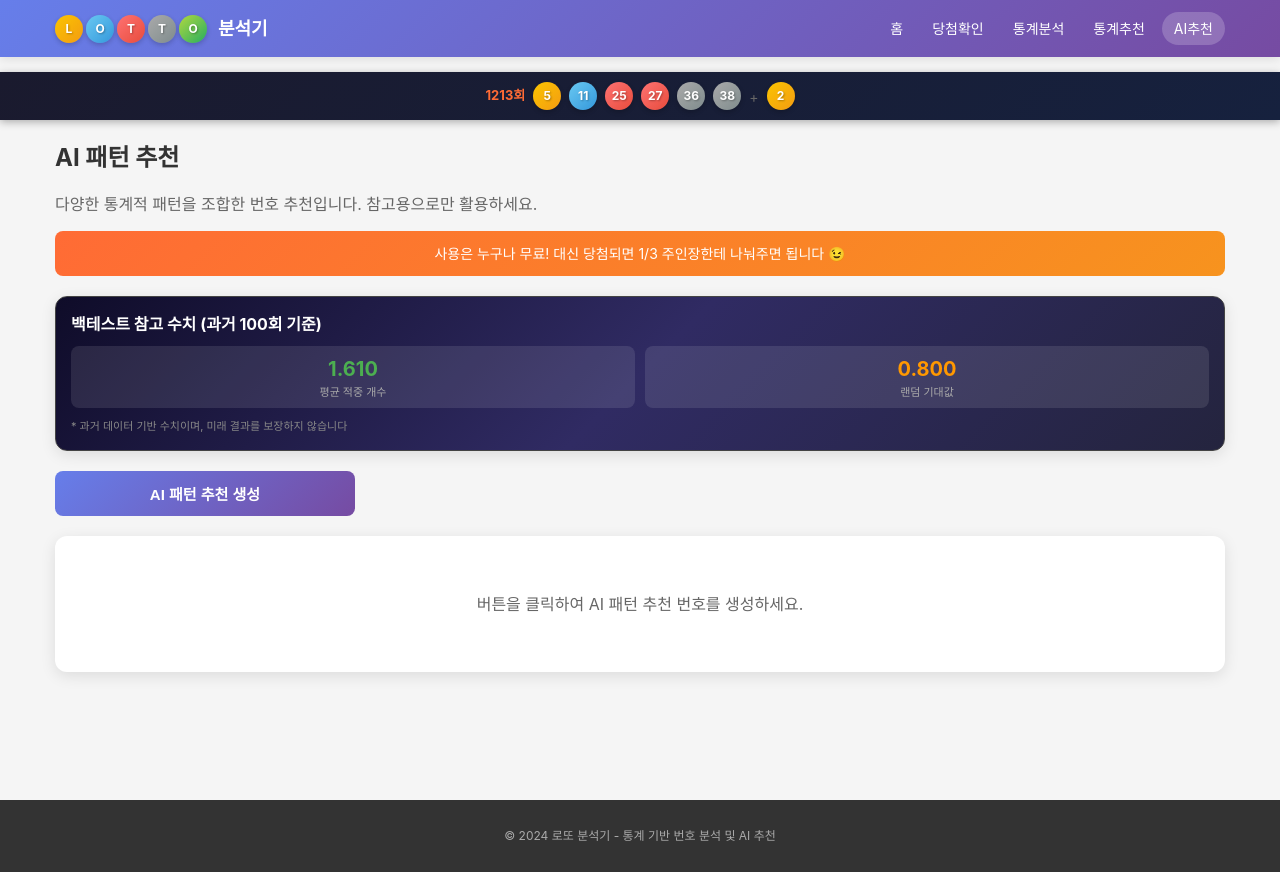
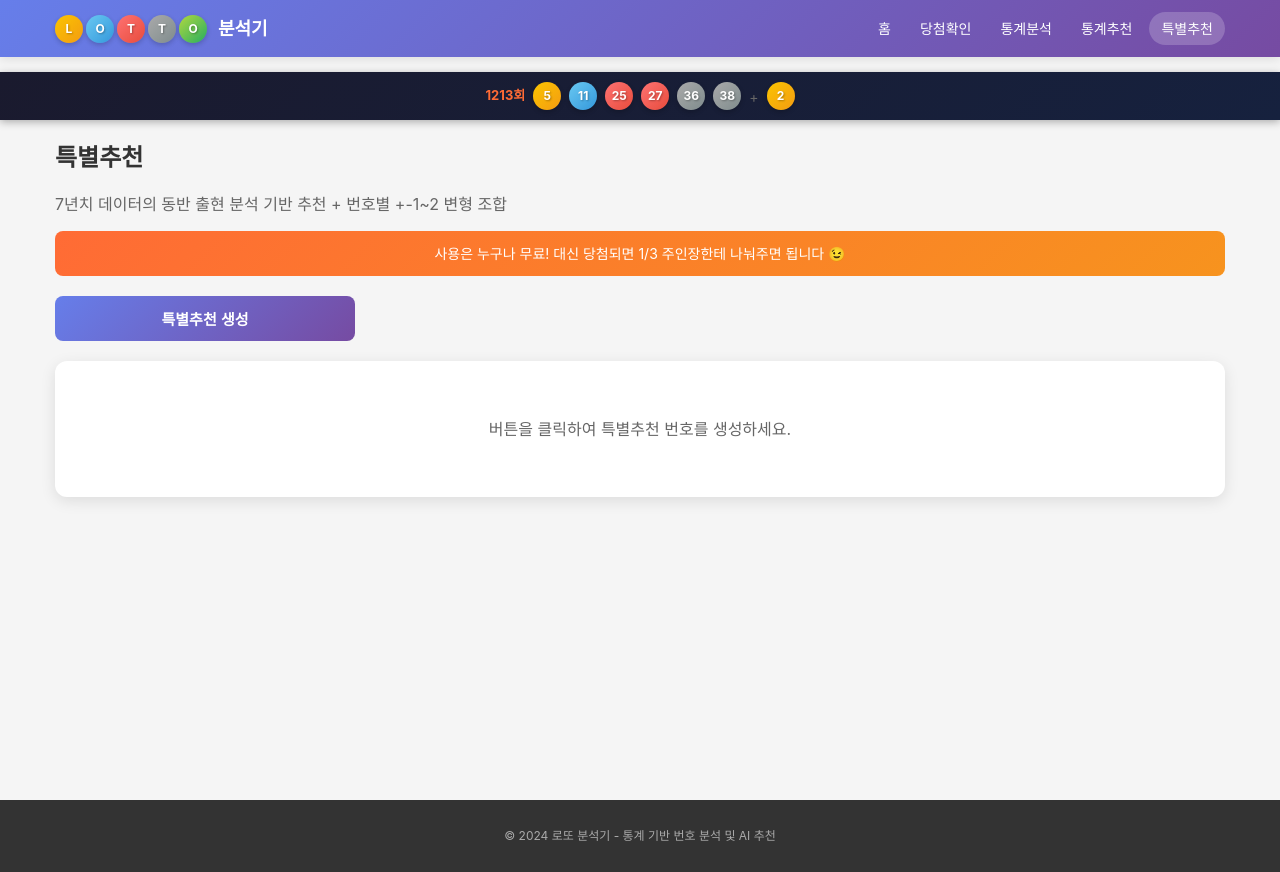
Before and after one commit to 1215kkm/prog_goodnumber, an ASP.NET Core app: page /ai-recommendations in a window 1280 px wide. Run offline with ASP.NET Core 8, Linux system fonts and the light colour scheme.

Commit message:
Replace AI추천 with 특별추천: pair-based 7yr analysis + +-1~2 variations
- Rename menu from AI추천 to 특별추천
- Show 7-year pair-based (동반출현) recommendation as base numbers
- Generate 10 variation sets with +-1~2 offsets per number
- 8 fixed patterns (alternating, ascending/descending, uniform shifts)
- 2 random variations for extra diversity
- Show offset diff indicators under each ball

https://claude.ai/code/session_01PYnhPM2YCk1wW7f83iVLwA

```diff
--- a/LottoAnalyzer.Web/Layout/MainLayout.razor
+++ b/LottoAnalyzer.Web/Layout/MainLayout.razor
@@ -17,7 +17,7 @@
                     <NavLink href="history">당첨확인</NavLink>
                     <NavLink href="statistics">통계분석</NavLink>
                     <NavLink href="recommendations">통계추천</NavLink>
-                    <NavLink href="ai-recommendations">AI추천</NavLink>
+                    <NavLink href="ai-recommendations">특별추천</NavLink>
                 </div>
             </div>
         </nav>
--- a/LottoAnalyzer.Web/Pages/AIRecommendations.razor
+++ b/LottoAnalyzer.Web/Pages/AIRecommendations.razor
@@ -1,6 +1,6 @@
 @page "/ai-recommendations"
 
-<PageTitle>AI 패턴 추천 - 로또 분석기</PageTitle>
+<PageTitle>특별추천 - 로또 분석기</PageTitle>
 
 <!-- 최근 당첨번호 (Sticky) -->
 @if (LatestResult != null)
@@ -19,153 +19,98 @@
 }
 
 <div class="container">
-    <h1 style="margin-bottom: 10px;">AI 패턴 추천</h1>
+    <h1 style="margin-bottom: 10px;">특별추천</h1>
     <p style="color: #666; margin-bottom: 15px;">
-        다양한 통계적 패턴을 조합한 번호 추천입니다. 참고용으로만 활용하세요.
+        7년치 데이터의 동반 출현 분석 기반 추천 + 번호별 +-1~2 변형 조합
     </p>
     <div style="background: linear-gradient(135deg, #ff6b35 0%, #f7931e 100%); color: #fff; padding: 12px 16px; border-radius: 8px; margin-bottom: 20px; font-size: 14px; text-align: center;">
         사용은 누구나 무료! 대신 당첨되면 1/3 주인장한테 나눠주면 됩니다 😉
     </div>
 
-    <!-- 전략 설명 카드 -->
-    <div class="card" style="margin-bottom: 20px; padding: 15px; background: linear-gradient(135deg, #0f0c29 0%, #302b63 50%, #24243e 100%); border: 1px solid #444;">
-        <div style="color: #fff; font-weight: bold; margin-bottom: 10px;">백테스트 참고 수치 (과거 100회 기준)</div>
-        <div style="display: grid; grid-template-columns: repeat(auto-fit, minmax(120px, 1fr)); gap: 10px;">
-            <div style="text-align: center; padding: 8px; background: rgba(255,255,255,0.1); border-radius: 8px;">
-                <div style="color: #4CAF50; font-size: 20px; font-weight: bold;">1.610</div>
-                <div style="color: #aaa; font-size: 11px;">평균 적중 개수</div>
-            </div>
-            <div style="text-align: center; padding: 8px; background: rgba(255,255,255,0.1); border-radius: 8px;">
-                <div style="color: #ff9800; font-size: 20px; font-weight: bold;">0.800</div>
-                <div style="color: #aaa; font-size: 11px;">랜덤 기대값</div>
-            </div>
-        </div>
-        <div style="color: #888; font-size: 11px; margin-top: 10px;">
-            * 과거 데이터 기반 수치이며, 미래 결과를 보장하지 않습니다
-        </div>
-    </div>
-
     <div style="margin-bottom: 20px;">
-        <button class="btn btn-primary" @onclick="GenerateRecommendations" style="background: linear-gradient(135deg, #667eea 0%, #764ba2 100%); border: none;">
+        <button class="btn btn-primary" @onclick="Generate" style="background: linear-gradient(135deg, #667eea 0%, #764ba2 100%); border: none;">
             @if (IsLoading)
             {
-                <span>패턴 분석 중...</span>
+                <span>분석 중...</span>
             }
             else
             {
-                <span>AI 패턴 추천 생성</span>
+                <span>특별추천 생성</span>
             }
         </button>
     </div>
 
-    @{
-        var numberCounts = GetNumberAppearanceCounts();
-        var commonNumbers = numberCounts.Where(kv => kv.Value >= 3).OrderByDescending(kv => kv.Value).ToList();
-        var twoStrategyNumbers = numberCounts.Where(kv => kv.Value == 2).OrderByDescending(kv => kv.Key).ToList();
-        var hasCommon = commonNumbers.Count > 0 || twoStrategyNumbers.Count > 0;
-    }
-
-    @if (Recommendations.Any())
+    @if (BaseNumbers.Length > 0)
     {
-        <div style="margin-bottom: 15px; color: #666;">
-            <strong>@(DataCount)회차 데이터 기반 패턴 분석 결과</strong>
+        <!-- 기본 동반출현 추천 -->
+        <div class="card" style="margin-bottom: 20px; background: linear-gradient(135deg, #1a1a2e 0%, #16213e 100%); border: 1px solid #333;">
+            <div style="color: #fff; font-weight: bold; margin-bottom: 8px; font-size: 16px;">
+                동반 출현 추천 (7년치 @(DataCount)회 기반)
+            </div>
+            <div style="color: #aaa; font-size: 13px; margin-bottom: 12px;">
+                함께 자주 당첨되는 번호 조합 (트리플 + 페어 분석)
+            </div>
+            <div style="display: flex; gap: 12px; flex-wrap: wrap; margin-bottom: 8px;">
+                @foreach (var num in BaseNumbers)
+                {
+                    <LottoBall Number="@num" />
+                }
+            </div>
+            <div style="color: #888; font-size: 11px; margin-top: 8px;">
+                이 번호를 기준으로 아래 변형 조합이 생성됩니다
+            </div>
         </div>
 
-        @foreach (var rec in Recommendations)
+        <!-- 변형 조합들 -->
+        <div style="margin-bottom: 15px; color: #666;">
+            <strong>변형 조합 (각 번호 +-1~2 범위)</strong>
+        </div>
+
+        @for (int i = 0; i < Variations.Count; i++)
         {
-            <div class="card" style="margin-bottom: 15px; border-left: 4px solid @GetScoreColor(rec.BacktestScore);">
-                <div style="display: flex; justify-content: space-between; align-items: center; margin-bottom: 10px; flex-wrap: wrap; gap: 8px;">
-                    <div>
-                        <span style="font-weight: bold; font-size: 16px;">@rec.StrategyName</span>
-                        @if (rec.BacktestScore > 0)
-                        {
-                            <span style="background: @GetScoreColor(rec.BacktestScore); color: #fff; padding: 2px 8px; border-radius: 12px; font-size: 12px; margin-left: 8px;">
-                                @(rec.BacktestScore.ToString("F3")) avg
-                            </span>
-                        }
-                        else
-                        {
-                            <span style="background: #607d8b; color: #fff; padding: 2px 8px; border-radius: 12px; font-size: 12px; margin-left: 8px;">
-                                빈도 통계
-                            </span>
-                        }
-                    </div>
-                    @if (rec.BacktestScore > 0)
+            var variation = Variations[i];
+            var idx = i;
+            <div class="card" style="margin-bottom: 12px; border-left: 4px solid @GetVariationColor(idx);">
+                <div style="display: flex; justify-content: space-between; align-items: center; margin-bottom: 8px;">
+                    <span style="font-weight: bold; font-size: 14px; color: @GetVariationColor(idx);">
+                        변형 @(idx + 1)
+                    </span>
+                    <span style="font-size: 12px; color: #999;">
+                        합계 @(variation.Numbers.Sum())
+                    </span>
+                </div>
+
+                <div style="display: flex; gap: 10px; flex-wrap: wrap; margin-bottom: 8px;">
+                    @for (int j = 0; j < variation.Numbers.Length; j++)
                     {
-                        <div style="font-size: 12px; color: #888;">
-                            적중률 @(rec.BacktestHit3)% | 랜덤 대비 +@(((rec.BacktestScore - 0.8) / 0.8 * 100).ToString("F0"))%
-                        </div>
-                    }
-                    else
-                    {
-                        <div style="font-size: 12px; color: #888;">
-                            구간별 균형 배분 방식
+                        var num = variation.Numbers[j];
+                        var baseNum = BaseNumbers[j];
+                        var diff = num - baseNum;
+                        <div style="text-align: center;">
+                            <LottoBall Number="@num" />
+                            @if (diff != 0)
+                            {
+                                <div style="font-size: 10px; color: @(diff > 0 ? "#4CAF50" : "#f44336"); margin-top: 2px;">
+                                    @(diff > 0 ? $"+{diff}" : $"{diff}")
+                                </div>
+                            }
+                            else
+                            {
+                                <div style="font-size: 10px; color: #999; margin-top: 2px;">원본</div>
+                            }
                         </div>
                     }
                 </div>
 
-                <p style="color: #666; font-size: 13px; margin-bottom: 12px;">@rec.Description</p>
-
-                <div style="display: flex; gap: 10px; flex-wrap: wrap; margin-bottom: 10px;">
-                    @foreach (var num in rec.Numbers)
-                    {
-                        <LottoBall Number="@num" />
-                    }
-                </div>
-
-                <div style="font-size: 11px; color: #999; padding-top: 8px; border-top: 1px solid #eee;">
-                    @rec.StrategyDetail
-                </div>
-            </div>
-        }
-
-        @if (hasCommon)
-        {
-            <div class="card" style="margin-bottom: 15px; background: linear-gradient(135deg, #1a1a2e 0%, #16213e 100%); border: 1px solid #333;">
-                <div style="color: #fff; font-weight: bold; margin-bottom: 12px;">전략 공통 번호</div>
-
-                @if (commonNumbers.Any())
-                {
-                    <div style="margin-bottom: 10px; padding: 10px; background: rgba(76, 175, 80, 0.2); border-radius: 8px;">
-                        <div style="color: #4CAF50; font-size: 12px; margin-bottom: 8px; font-weight: bold;">
-                            3개 이상 전략에서 공통 추천
-                        </div>
-                        <div style="display: flex; gap: 8px; flex-wrap: wrap;">
-                            @foreach (var item in commonNumbers)
-                            {
-                                <div style="position: relative;">
-                                    <LottoBall Number="@item.Key" />
-                                    <span style="position: absolute; top: -6px; right: -6px; background: #4CAF50; color: #fff; font-size: 9px; padding: 1px 4px; border-radius: 8px;">@(item.Value)</span>
-                                </div>
-                            }
-                        </div>
-                    </div>
-                }
-
-                @if (twoStrategyNumbers.Any())
-                {
-                    <div style="padding: 10px; background: rgba(255, 152, 0, 0.15); border-radius: 8px;">
-                        <div style="color: #ff9800; font-size: 12px; margin-bottom: 8px; font-weight: bold;">
-                            2개 전략에서 공통 추천
-                        </div>
-                        <div style="display: flex; gap: 6px; flex-wrap: wrap;">
-                            @foreach (var item in twoStrategyNumbers)
-                            {
-                                <LottoBall Number="@item.Key" Small="true" />
-                            }
-                        </div>
-                    </div>
-                }
-
-                <div style="margin-top: 12px; color: #888; font-size: 11px;">
-                    여러 전략에서 공통으로 추천된 번호는 다양한 패턴에서 모두 유망한 번호입니다.
+                <div style="font-size: 11px; color: #bbb;">
+                    @variation.Description
                 </div>
             </div>
         }
 
         <div class="card" style="margin-top: 15px; background: #fff3e0; border: 1px solid #ffe0b2;">
             <p style="margin: 0; color: #e65100; font-size: 13px;">
-                <strong>주의:</strong> 이 추천은 과거 데이터의 패턴 분석에 기반하며, 당첨을 보장하지 않습니다.
+                <strong>주의:</strong> 이 추천은 과거 통계 분석에 기반하며, 당첨을 보장하지 않습니다.
                 로또는 무작위 추첨이므로 어떤 전략도 확실한 우위를 제공하지 않습니다.
             </p>
         </div>
@@ -173,19 +118,22 @@
     else
     {
         <div class="card" style="text-align: center; padding: 40px;">
-            <p style="color: #666;">버튼을 클릭하여 AI 패턴 추천 번호를 생성하세요.</p>
+            <p style="color: #666;">버튼을 클릭하여 특별추천 번호를 생성하세요.</p>
         </div>
     }
 </div>
 
 @code {
     [Inject] public LottoDataService DataService { get; set; } = default!;
-    [Inject] public PatternRecommendationService PatternService { get; set; } = default!;
+    [Inject] public StatisticsService StatisticsService { get; set; } = default!;
+    [Inject] public RecommendationService RecommendationService { get; set; } = default!;
 
     private bool IsLoading = false;
-    private List<PatternRecommendation> Recommendations = new();
+    private int[] BaseNumbers = Array.Empty<int>();
+    private List<VariationSet> Variations = new();
     private int DataCount = 0;
     private LottoResult? LatestResult;
+    private Random _random = new();
 
     protected override void OnInitialized()
     {
@@ -197,16 +145,29 @@
         catch { }
     }
 
-    private void GenerateRecommendations()
+    private void Generate()
     {
         IsLoading = true;
         StateHasChanged();
 
         try
         {
-            var allResults = DataService.GetSampleData(100); // 전체 데이터 사용
-            DataCount = allResults.Count;
-            Recommendations = PatternService.GeneratePatternRecommendations(allResults);
+            // 7년치 데이터로 동반출현 추천 생성
+            var results7y = DataService.GetSampleData(7);
+            DataCount = results7y.Count;
+            var allRecs = RecommendationService.GenerateRecommendations(results7y);
+            var pairRec = allRecs.FirstOrDefault(r => r.RecommendationType.Contains("동반"));
+            if (pairRec != null)
+            {
+                BaseNumbers = pairRec.Numbers;
+            }
+            else
+            {
+                BaseNumbers = allRecs.First().Numbers;
+            }
+
+            // 변형 조합 생성
+            Variations = GenerateVariations(BaseNumbers);
         }
         finally
         {
@@ -214,28 +175,86 @@
         }
     }
 
-    private Dictionary<int, int> GetNumberAppearanceCounts()
+    private List<VariationSet> GenerateVariations(int[] baseNums)
     {
-        var counts = new Dictionary<int, int>();
-        foreach (var rec in Recommendations)
+        var list = new List<VariationSet>();
+        var offsets = new[]
         {
-            foreach (var num in rec.Numbers)
+            (new[] { +1, -1, +1, -1, +1, -1 }, "홀수위치 +1, 짝수위치 -1"),
+            (new[] { -1, +1, -1, +1, -1, +1 }, "홀수위치 -1, 짝수위치 +1"),
+            (new[] { +2, +1, 0, 0, -1, -2 }, "앞쪽 상향, 뒤쪽 하향"),
+            (new[] { -2, -1, 0, 0, +1, +2 }, "앞쪽 하향, 뒤쪽 상향"),
+            (new[] { +1, +1, +1, +1, +1, +1 }, "전체 +1"),
+            (new[] { -1, -1, -1, -1, -1, -1 }, "전체 -1"),
+            (new[] { +2, 0, +2, 0, +2, 0 }, "홀수위치 +2, 짝수위치 원본"),
+            (new[] { 0, -2, 0, -2, 0, -2 }, "홀수위치 원본, 짝수위치 -2"),
+        };
+
+        foreach (var (offset, desc) in offsets)
+        {
+            var nums = new int[6];
+            bool valid = true;
+            var usedSet = new HashSet<int>();
+
+            for (int i = 0; i < 6; i++)
             {
-                if (counts.ContainsKey(num))
-                    counts[num]++;
-                else
-                    counts[num] = 1;
+                int n = baseNums[i] + offset[i];
+                n = Math.Clamp(n, 1, 45);
+                // 중복 방지
+                while (usedSet.Contains(n))
+                {
+                    n += (offset[i] >= 0) ? 1 : -1;
+                    n = Math.Clamp(n, 1, 45);
+                }
+                if (usedSet.Contains(n)) { valid = false; break; }
+                usedSet.Add(n);
+                nums[i] = n;
+            }
+
+            if (valid)
+            {
+                Array.Sort(nums);
+                list.Add(new VariationSet { Numbers = nums, Description = desc });
             }
         }
-        return counts;
+
+        // 랜덤 변형 2개 추가
+        for (int v = 0; v < 2; v++)
+        {
+            var nums = new int[6];
+            var usedSet = new HashSet<int>();
+            var offsetDesc = new List<string>();
+
+            for (int i = 0; i < 6; i++)
+            {
+                int off = _random.Next(-2, 3); // -2 ~ +2
+                int n = baseNums[i] + off;
+                n = Math.Clamp(n, 1, 45);
+                while (usedSet.Contains(n))
+                {
+                    n += (off >= 0) ? 1 : -1;
+                    n = Math.Clamp(n, 1, 45);
+                }
+                usedSet.Add(n);
+                nums[i] = n;
+            }
+
+            Array.Sort(nums);
+            list.Add(new VariationSet { Numbers = nums, Description = $"랜덤 변형 {v + 1}" });
+        }
+
+        return list;
     }
 
-    private string GetScoreColor(double score)
+    private string GetVariationColor(int index)
     {
-        if (score <= 0) return "#607d8b";
-        if (score >= 1.65) return "#4CAF50";
-        if (score >= 1.62) return "#ff9800";
-        if (score >= 1.59) return "#2196F3";
-        return "#9e9e9e";
+        var colors = new[] { "#4CAF50", "#2196F3", "#ff9800", "#9C27B0", "#00BCD4", "#E91E63", "#607D8B", "#795548", "#3F51B5", "#FF5722" };
+        return colors[index % colors.Length];
+    }
+
+    private class VariationSet
+    {
+        public int[] Numbers { get; set; } = Array.Empty<int>();
+        public string Description { get; set; } = "";
     }
 }
```
